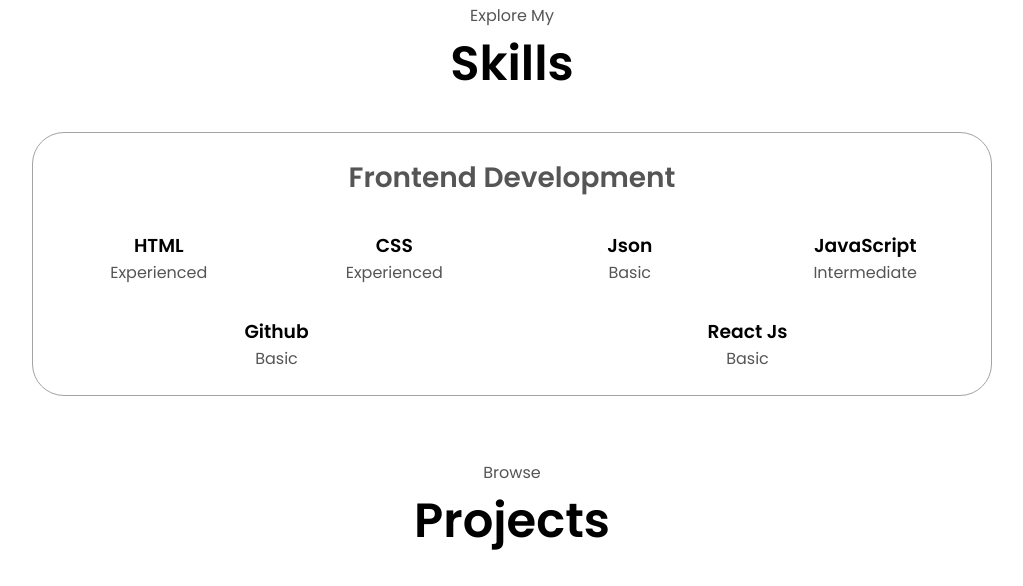
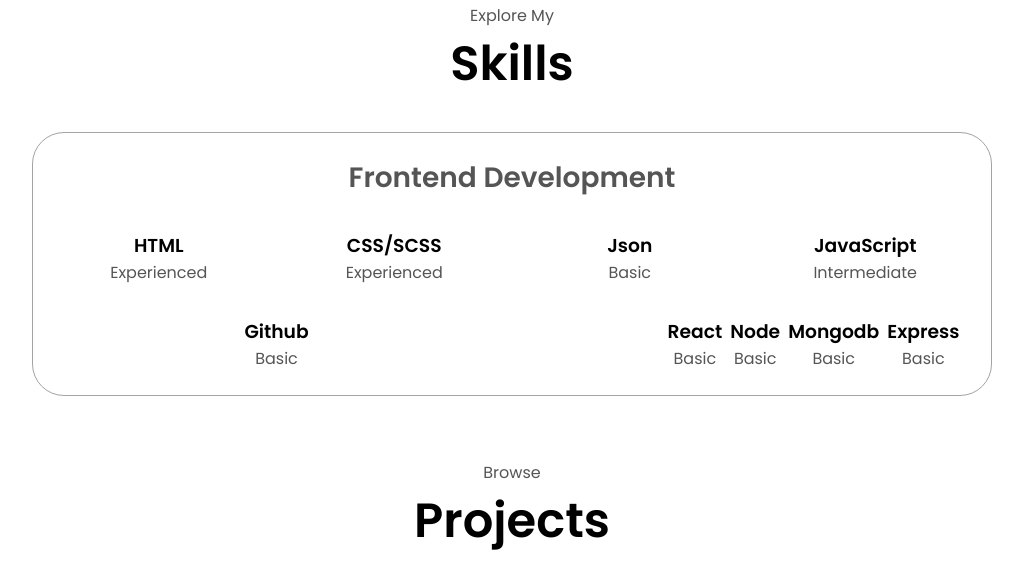
Before and after one commit to Himanshu-2030/My-Portfolio, a plain HTML site: page index.html in a window 1280 px wide. Shown: the part 1318-1904 px from the top of the page, without its empty margins (128-1151 px from the left). Drawn offline with nearby package versions, Linux system fonts and the light colour scheme; a script that the page names is missing.

Commit message:
Update index.html

```diff
--- a/index.html
+++ b/index.html
@@ -20,7 +20,7 @@
         <div class="btn-container">
           <button
             class="btn btn-color-2"
-            onclick="location.href='https://drive.google.com/file/d/1fqmrMBiX1E7KWX026Kl5xvy_ESzkIJ5A/view?usp=sharing'"
+            onclick="location.href='https://drive.google.com/file/d/1odzsc4ACNb1XVI9oaOYnDZJNp8p6doed/view?usp=sharing'"
           >
             Resume
           </button>
@@ -96,7 +96,7 @@
               <article>
 
                 <div>
-                  <h3>CSS</h3>
+                  <h3>CSS/SCSS</h3>
                   <p>Experienced</p>
                 </div>
               </article>
@@ -124,7 +124,19 @@
               <article>
 
                 <div>
-                  <h3>React Js</h3>
+                  <h3>React</h3>
+                  <p>Basic</p>
+                </div>
+                <div>
+                  <h3>Node</h3>
+                  <p>Basic</p>
+                </div>
+                <div>
+                  <h3>Mongodb</h3>
+                  <p>Basic</p>
+                </div>
+                <div>
+                  <h3>Express</h3>
                   <p>Basic</p>
                 </div>
               </article>
```
